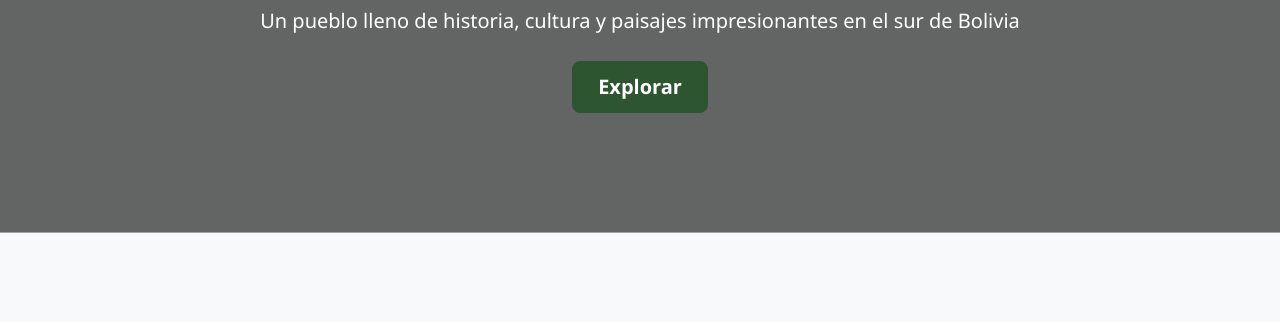
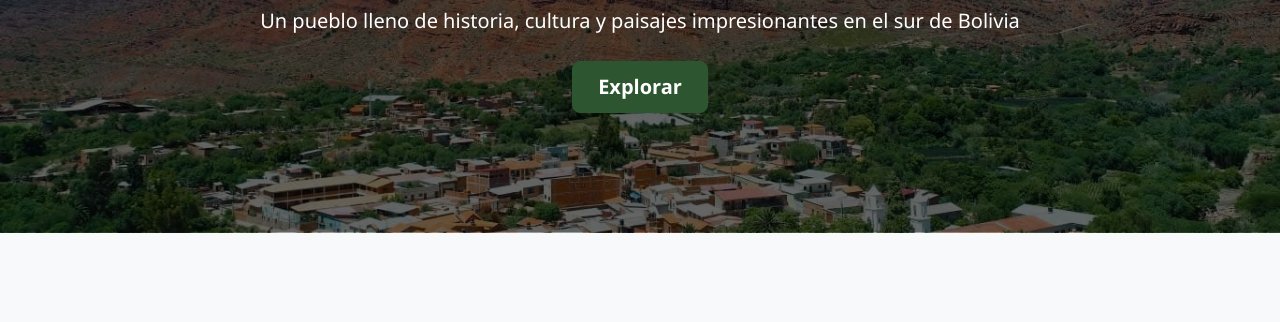
Before and after one commit to promo2025VA/QRVillaAbecia, a plain HTML site: page index.html in a window 1280 px wide. Shown: the part 271-593 px from the top of the page. Drawn offline with nearby package versions, Linux system fonts and the light colour scheme.

Commit message:
Update index.html
Signed-off-by: promo2025VA <promo2025VA@gmail.com>

```diff
--- a/index.html
+++ b/index.html
@@ -42,7 +42,7 @@
         }
 
         .hero-section {
-            background: linear-gradient(rgba(0,0,0,0.6), rgba(0,0,0,0.6)), url('.\\historia\villa.jpeg');
+            background: linear-gradient(rgba(0,0,0,0.6), rgba(0,0,0,0.6)), url('villa.jpg');
             background-size: cover;
             background-position: center;
             color: white;
```
